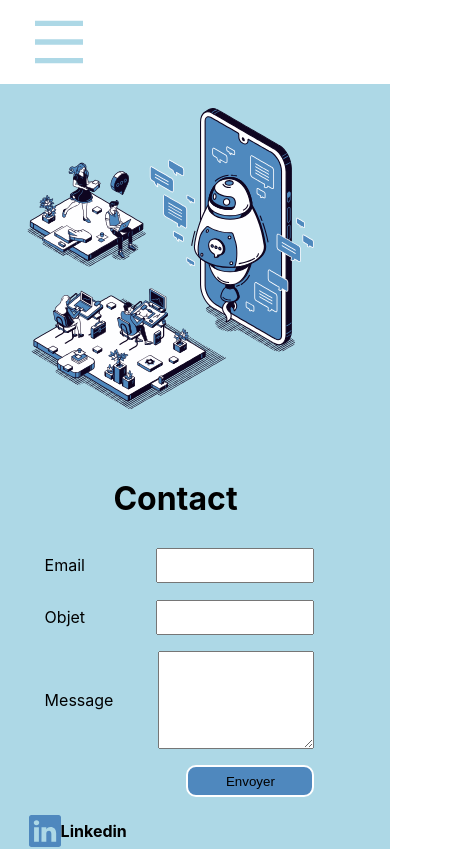
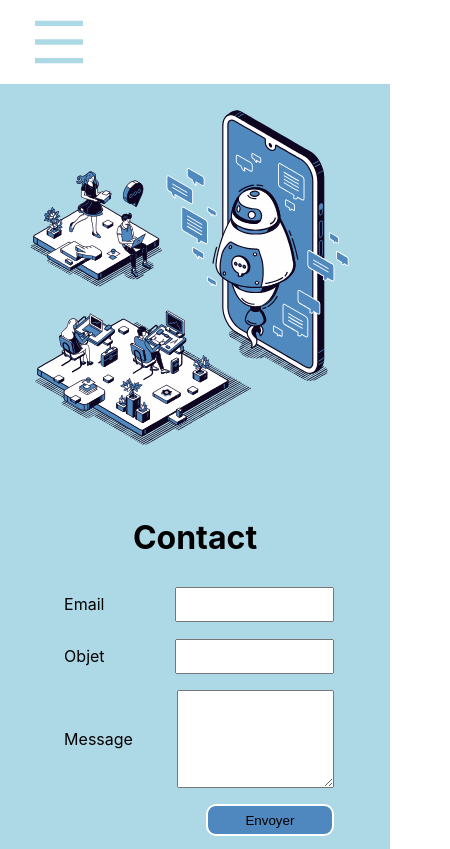
Before and after one commit to AngryBud/portfolio, a React (Create React App) app: page /contact in a window 390 px wide. Shown: the top 849 px of the page, 450 px wide, since content can reach past the window. Built offline with nearby package versions, Linux system fonts and the light colour scheme.

Commit message:
fixed side menu contact

```diff
--- a/src/containers/Contact.css
+++ b/src/containers/Contact.css
@@ -72,11 +72,30 @@ form > div > button:hover{
 @media (max-width: 1024px){
     .body-contact{
         /* flex:1; */
+        overflow-x: hidden;
         height:100%;
-        width: 90%;
+        width: 100vw;
         display: flex;
         flex-direction: column;
         align-items: center;
+    }
+    .right-body-contact{
+        flex: 1;
+        display: flex;
+        flex-direction: column;
+        /* padding: 1rem 8rem; */
+    }
+    .lottie-contact{
+        flex:1;
+        color:'lightblue';
+    }
+    .mail{
+        /* flex:1; */
+        display: flex;
+        flex-direction: column;
+        text-align: center;
+        /* border:2px solid red; */
+
     }
     form > div > input,
 form > div > textarea{
--- a/src/containers/Contact.js
+++ b/src/containers/Contact.js
@@ -37,7 +37,7 @@ const Contact = ({open, setOpen}) => {
     }
     return  <div style={{backgroundColor:'lightblue'}}>
                 {/* <div> */}
-                    <Header open={open} setOpen={setOpen}/>
+                <Header open={open} setOpen={setOpen}/>
                 {/* </div> */}
                 <ToastContainer position='bottom-right' limit={1}/>
                 <div className="body-contact" style={{backgroundColor:'lightblue'}} onClick={()=>setOpen(false)}>
```
